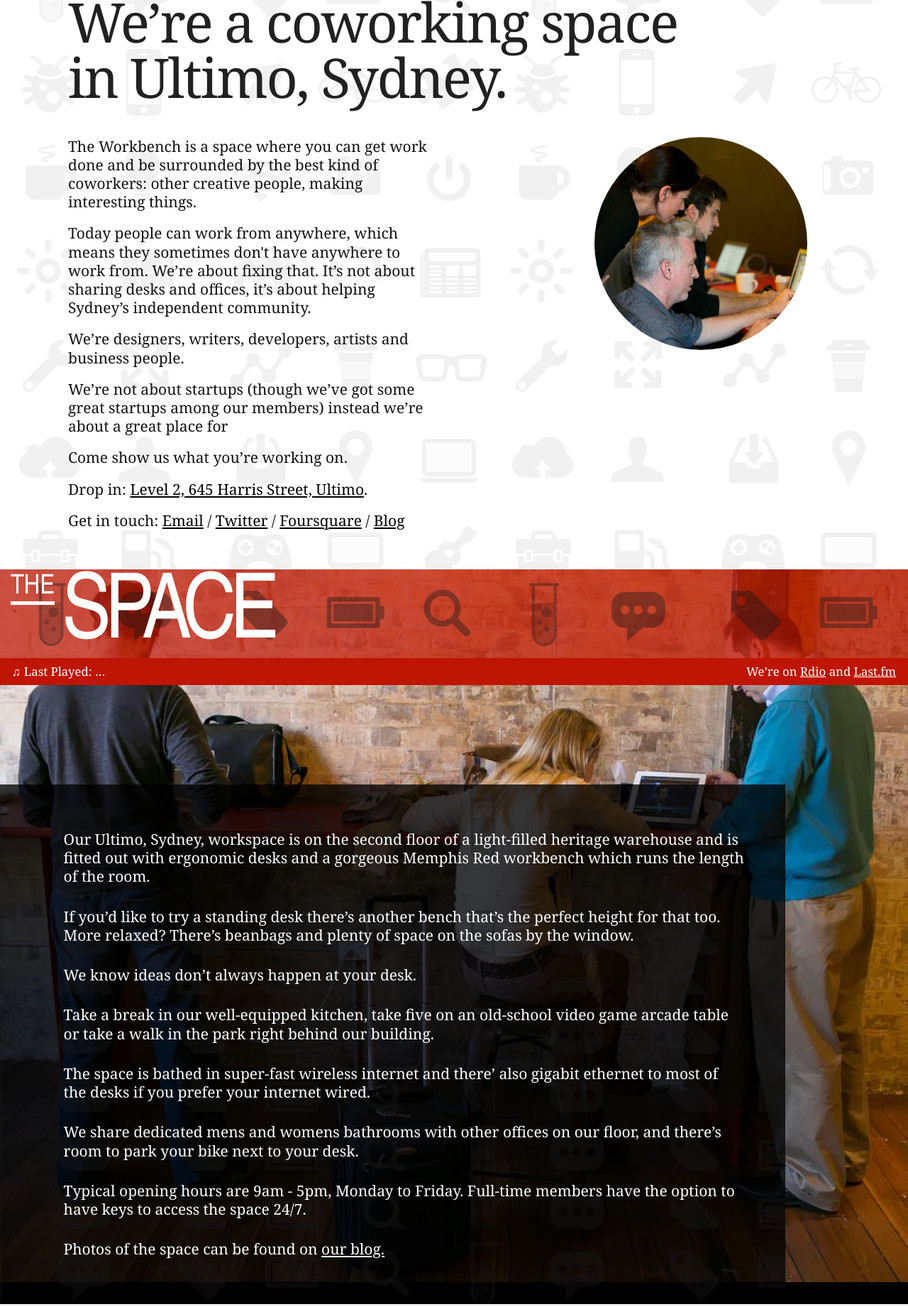
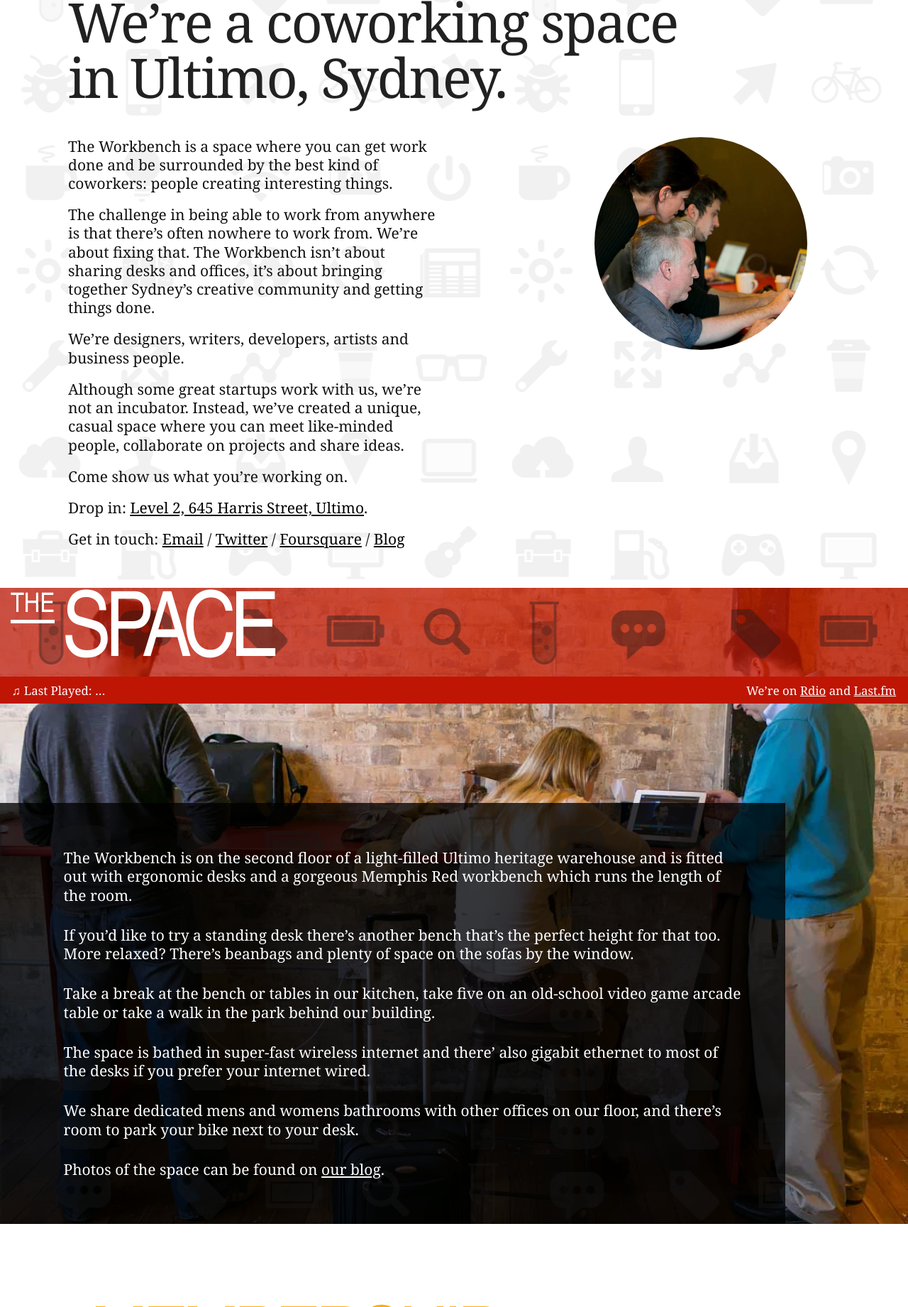
Before and after one commit to theworkbench/theworkbench-site, a PHP site: page /index.html in a window 1280 px wide. Shown: the part 722-2563 px from the top of the page at 71% size. Run offline with PHP 8.4, Linux system fonts and the light colour scheme; some libraries are stand-ins or nearby versions.

Commit message:
Text changes

```diff
--- a/index.html
+++ b/index.html
@@ -35,10 +35,10 @@
 		<section id="intro">
 			<p class="first"><strong class="we-believe">We&rsquo;re a coworking space <span>in Ultimo, Sydney.</span></strong></p>
 			<img src="images/sharing-crop.jpg" alt="" width="" height="" />
-			<p>The Workbench is a space where you can get work done and be surrounded by the best kind of coworkers: other creative people, making interesting things.</p>
-			<p>Today people can work from anywhere, which means they sometimes don't have anywhere to work from. We&rsquo;re about fixing that. It&rsquo;s not about sharing desks and offices, it&rsquo;s about helping Sydney&rsquo;s independent&nbsp;community.</p>
+			<p>The Workbench is a space where you can get work done and be surrounded by the best kind of coworkers: people creating interesting&nbsp;things.</p>
+			<p>The challenge in being able to work from anywhere is that there&rsquo;s often nowhere to work from. We&rsquo;re about fixing that. The Workbench isn&rsquo;t about sharing desks and offices, it&rsquo;s about bringing together Sydney&rsquo;s creative community and getting things&nbsp;done.</p>
 			<p>We&rsquo;re designers, writers, developers, artists and business&nbsp;people.</p>
-			<p>We&rsquo;re not about startups (though we&rsquo;ve got some great startups among our members) instead we&rsquo;re about a great place for
+			<p>Although some great startups work with us, we&rsquo;re not an incubator. Instead, we&rsquo;ve created a unique, casual space where you can meet like-minded people, collaborate on projects and share&nbsp;ideas.</p>
 			<p>Come show us what you&rsquo;re working&nbsp;on.</p>
 			<p>Drop in: <a href="http://www.bing.com/maps/?v=2&amp;cp=-33.88071108743168~151.19993600000004&amp;lvl=16&amp;dir=0&amp;sty=r&amp;where1=645%20Harris%20St%2C%20Ultimo%2C%20NSW%202007&amp;form=LMLTCC">Level 2, 645 Harris Street, Ultimo</a>.</p>
 			<p>Get in touch: <a href="mailto:hello@theworkben.ch">Email</a> / <a href="http://www.twitter.com/workatworkbench">Twitter</a> / <a href="https://foursquare.com/workatworkbench">Foursquare</a> / <a href="http://blog.theworkben.ch">Blog</a>
@@ -56,14 +56,12 @@
 			</header>
 
 			<section>
-				<p class="first">Our Ultimo, Sydney, workspace is on the second floor of a light-filled heritage warehouse and is fitted out with ergonomic desks and a gorgeous Memphis Red workbench which runs the length of the room.</p>
+				<p class="first">The Workbench is on the second floor of a light-filled Ultimo heritage warehouse and is fitted out with ergonomic desks and a gorgeous Memphis Red workbench which runs the length of the&nbsp;room.</p>
 				<p>If you&rsquo;d like to try a standing desk there&rsquo;s another bench that&rsquo;s the perfect height for that too. More relaxed? There&rsquo;s beanbags and plenty of space on the sofas by the&nbsp;window.</p>
-				<p>We know ideas don&rsquo;t always happen at your desk.</p>
-				<p>Take a break in our well-equipped kitchen, take five on an old-school video game arcade table or take a walk in the park right behind our building.</p>
-				<p>The space is bathed in super-fast wireless internet and there&rsquo; also gigabit ethernet to most of the desks if you prefer your internet wired.</p>
-				<p>We share dedicated mens and womens bathrooms with other offices on our floor, and there&rsquo;s room to park your bike next to your desk.</p>
-				<p>Typical opening hours are 9am&nbsp;-&nbsp;5pm, Monday to&nbsp;Friday. Full-time members have the option to have keys to access the space 24/7.</p>
-				<p>Photos of the space can be found on <a href="http://blog.theworkben.ch/">our&nbsp;blog.</a></p>
+				<p>Take a break at the bench or tables in our kitchen, take five on an old-school video game arcade table or take a walk in the park behind our&nbsp;building.</p>
+				<p>The space is bathed in super-fast wireless internet and there&rsquo; also gigabit ethernet to most of the desks if you prefer your internet&nbsp;wired.</p>
+				<p>We share dedicated mens and womens bathrooms with other offices on our floor, and there&rsquo;s room to park your bike next to your&nbsp;desk.</p>
+				<p>Photos of the space can be found on <a href="http://blog.theworkben.ch/">our&nbsp;blog</a>.</p>
 			</section>
 		</section>
 
@@ -81,7 +79,7 @@
 					<ol>
 						<li class="membership-price"><span>$44</span>/day</li>
 						<li>Work 1 day</li>
-						<li class="apply"><a href="#">Get a day pass</a></li>
+						<li class="apply"><a href="https://theworkbench.cobot.me/users/new?plan_id=941df7dcc6386ee7a55cee4ea3e9aec2">Get a day pass</a></li>
 					</ol>
 				</li>
 				<li class="membership-occasional">
@@ -90,7 +88,7 @@
 						<li class="membership-price"><span>$44</span>/month</li>
 						<li>Work 1 day/month</li>
 						<li class="additionaldays"><span>$33 per extra day</li>
-						<li class="apply"><a href="#">Join</a></li>
+						<li class="apply"><a href="https://theworkbench.cobot.me/users/new?plan_id=bfa4aa292eff98e366699751fc9a756c">Join</a></li>
 					</ol>
 				</li>
 				<li class="membership-part-time">
@@ -99,7 +97,7 @@
 						<li class="membership-price"><span>$330</span>/month</li>
 						<li>Work 12 days/month</li>
 						<li class="additionaldays">$33 per extra day</li>
-						<li class="apply"><a href="#">Join</a></li>
+						<li class="apply"><a href="https://theworkbench.cobot.me/users/new?plan_id=bfa4aa292eff98e366699751fc3cfbd6">Join</a></li>
 					</ol>
 				</li>
 				<li class="membership-full-time">
@@ -107,7 +105,7 @@
 					<ol>
 						<li class="membership-price"><span>$550</span>/month</li>
 						<li>Work every day!</li>
-						<li class="apply"><a href="#">Join</a></li>
+						<li class="apply"><a href="https://theworkbench.cobot.me/users/new?plan_id=bfa4aa292eff98e366699751fc3d0a9c">Join</a></li>
 					</ol>
 				</li>
 			</ul>
--- a/stylesheets/styles.css
+++ b/stylesheets/styles.css
@@ -174,9 +174,9 @@ body { overflow-x: hidden;}
 section p, section li { font-size: 19px; line-height: 1.25em; }
 
 
-header.header { padding: 10px; 0;}
+header.header { padding: 50px 10px;}
 header.header h1 {width: 100%; height: 62px; margin:0;  background-position: 50% 50%; background-size: contain; }
-header.header p { font-size: 67px; line-height: 1.2em;}
+header.header p { font-size: 47px; line-height: 1.2em;}
 
 
 
@@ -229,6 +229,7 @@ form input#name, form input#vhhth-vhhth { margin: 0 0 10px 5px; padding: 2px 5px
 
 #how-it-works { background: #fff; }
 #how-it-works { padding: 10% 10% 5% 10%; }
+#how-it-works .membership-day-pass .apply, #how-it-works ul li.membership-full-time .apply { padding-top: 73px;}
 
 header.header { background-size: 106% auto; background-repeat: no-repeat; background-color: #232323; background-attachment: scroll; padding: 305px 8% 10px 8%; }
 header.header p { font-size: 86px; line-height: 72px; width: 100%; max-width: 100%; }
```
